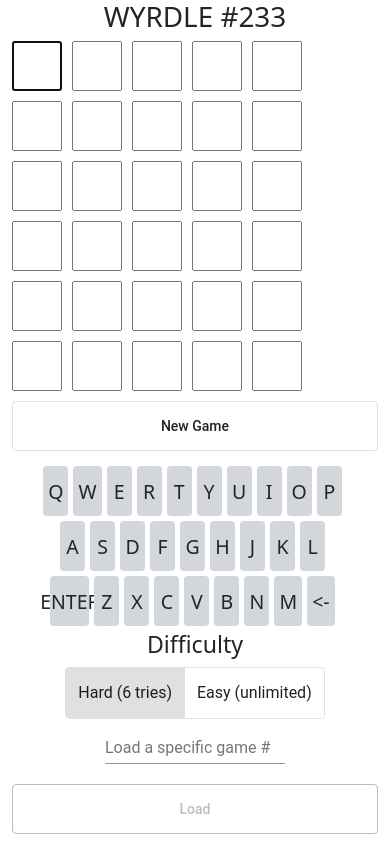
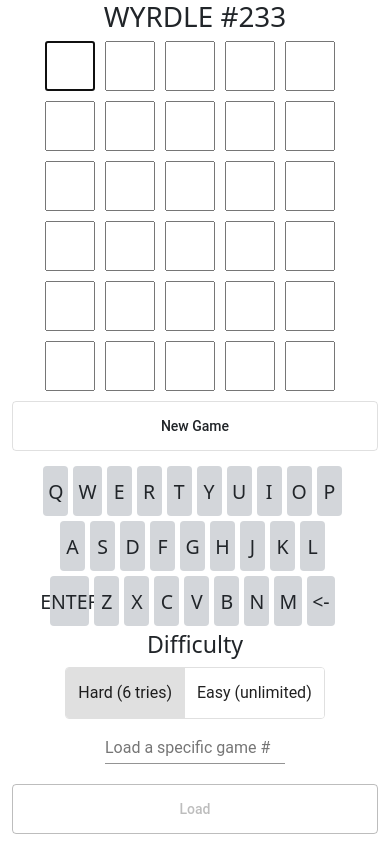
Before and after one commit to CloudEntity57/Wyrdle, an Angular app: page / in a window 390 px wide. Built offline with nearby package versions, Linux system fonts and the light colour scheme.

Commit message:
flex style added

```diff
--- a/src/styles.scss
+++ b/src/styles.scss
@@ -146,7 +146,9 @@
     display: inline-block;
     @media(max-width:400px){
         width:100%;
-        display:block;
+        display: flex;
+        flex-direction: column;
+        align-items: center;
     }
 }
 .gridContainer{
```
